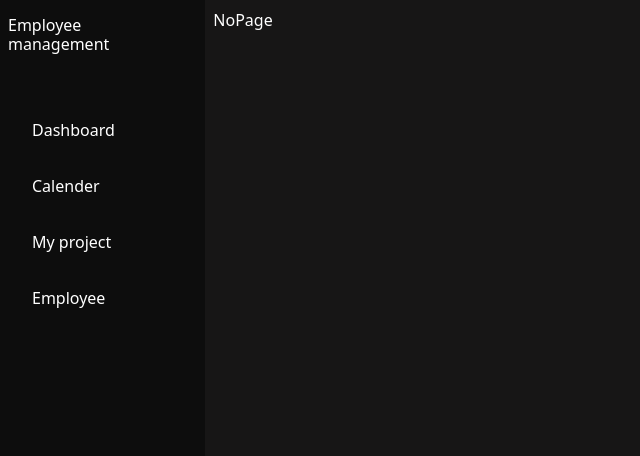
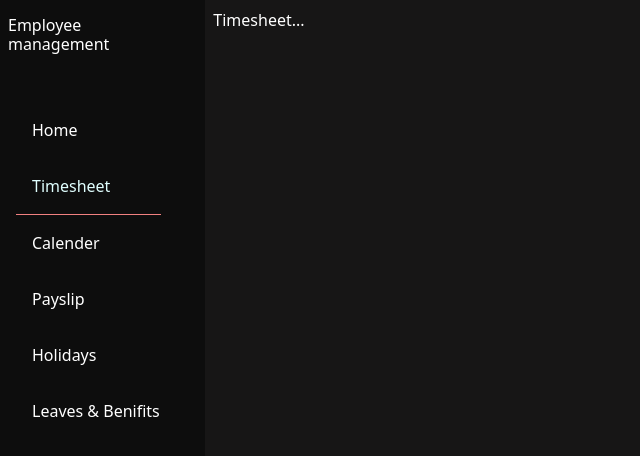
Before and after one commit to nitishhajipur/Empoyee-Attendace, a React (Create React App) app: page /timesheet in a window 1280 px wide. Shown: the top 456 px of the page, without its empty margins (0-640 px from the left). Built offline with nearby package versions, Linux system fonts and the light colour scheme.

Commit message:
changes for navbar

```diff
--- a/src/App.tsx
+++ b/src/App.tsx
@@ -11,6 +11,7 @@ import './App.css';
 import Calender from './component/Dashboard/Calender';
 import Employee from './component/Dashboard/Employee';
 import Project from './component/Dashboard/Project';
+import Timesheet from './component/Dashboard/Timesheet';
 
 
 function App() {
@@ -22,7 +23,7 @@ function App() {
           <Route path='/calender' element={<Calender />} />
           <Route path='/project' element={<Project />} />
           <Route path='/employee' element={<Employee />} />
-
+          <Route path='/timesheet' element={<Timesheet />} />
           <Route path="*" element={<NoPage />} />
         </Route>
       </Routes>
--- a/src/component/Dashboard/Navbar.tsx
+++ b/src/component/Dashboard/Navbar.tsx
@@ -13,16 +13,22 @@ const Layout = () => {
                 <div className="nav-container">
                     <h6 className="mb-5 pt-3 ps-2">Employee management</h6>
                     <div className={pathname == '/' ? 'selected-nav' : 'nav-item'}>
-                        <NavLink to="/" className='nav-link'>Dashboard</NavLink>
+                        <NavLink to="/" className='nav-link'>Home</NavLink>
+                    </div>
+                    <div className={pathname == '/timesheet' ? 'selected-nav' : 'nav-item'}>
+                        <NavLink to="/timesheet" className='nav-link'>Timesheet</NavLink>
                     </div>
                     <div className={pathname == '/calender' ? 'selected-nav' : 'nav-item'}>
                         <NavLink to="/calender" className='nav-link'>Calender</NavLink>
                     </div>
                     <div className={pathname == '/project' ? 'selected-nav' : 'nav-item'}>
-                        <NavLink to="/project" className='nav-link'>My project</NavLink>
+                        <NavLink to="/project" className='nav-link'>Payslip</NavLink>
                     </div>
                     <div className={pathname == '/employee' ? 'selected-nav' : 'nav-item'}>
-                        <NavLink to="/employee" className='nav-link'>Employee</NavLink>
+                        <NavLink to="/employee" className='nav-link'>Holidays</NavLink>
+                    </div>
+                    <div className={pathname == '/leavesBenifits' ? 'selected-nav' : 'nav-item'}>
+                        <NavLink to="/leavesBenifits" className='nav-link'>Leaves & Benifits</NavLink>
                     </div>
                 </div>
             </nav>
--- /dev/null
+++ b/src/component/Dashboard/Timesheet.tsx
@@ -0,0 +1,7 @@
+import React from "react";
+
+export default function Timesheet() {
+  return (
+    <div>Timesheet...</div>
+  );
+}
```
